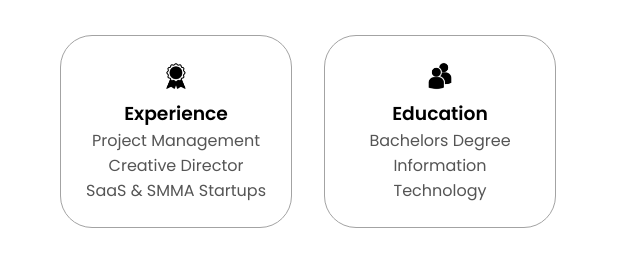
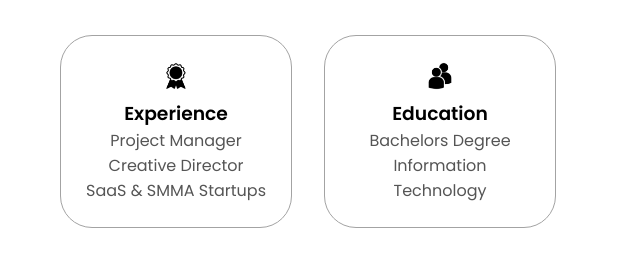
Before and after one commit to dylandchand/portfolio-html-css-js, a plain HTML site: page index.html in a window 1280 px wide. Shown: the part 1100-1353 px from the top of the page, 564-1204 px from the left. Drawn offline with Linux system fonts and the light colour scheme.

Commit message:
semantics update

```diff
--- a/index.html
+++ b/index.html
@@ -91,7 +91,7 @@
                 class="icon"
               />
               <h3>Experience</h3>
-              <p>Project Management <br />Creative Director<br />SaaS & SMMA Startups</p>
+              <p>Project Manager <br />Creative Director<br />SaaS & SMMA Startups</p>
             </div>
             <div class="details-container">
               <img
```
